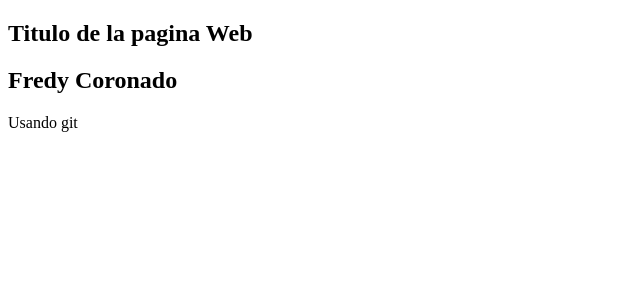
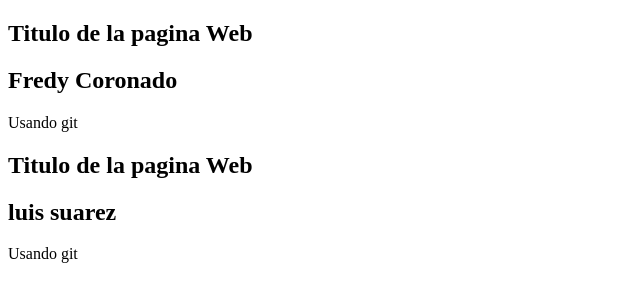
Before and after one commit to lucho150/proyecto, a plain HTML site: page index.html in a window 1280 px wide. Shown: the whole page, without its empty margins (0-640 px from the left). Drawn offline with Linux system fonts and the light colour scheme.

Commit message:
edicion_index.html_luis

```diff
--- a/index.html
+++ b/index.html
@@ -12,6 +12,25 @@
     <span> Usando git</span>
 
 
+
+
+
+
+
+
+
+
+
+
+
+
+
+
+
+
+    <h2>Titulo de la pagina Web</h2>
+    <h2>luis suarez</h2>
+    <span> Usando git</span>
 <!--  -->
 </body>
 </html>
```
